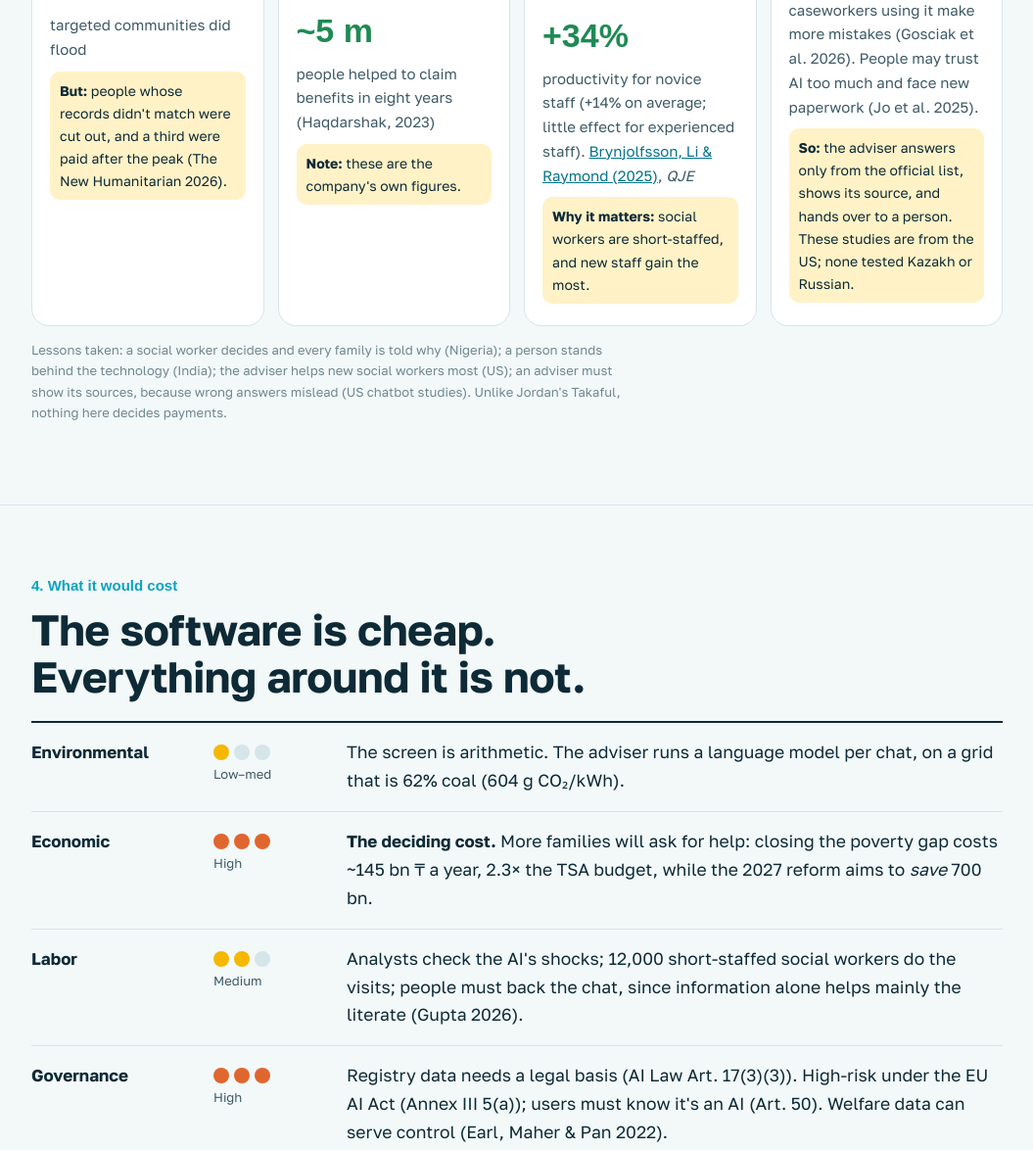
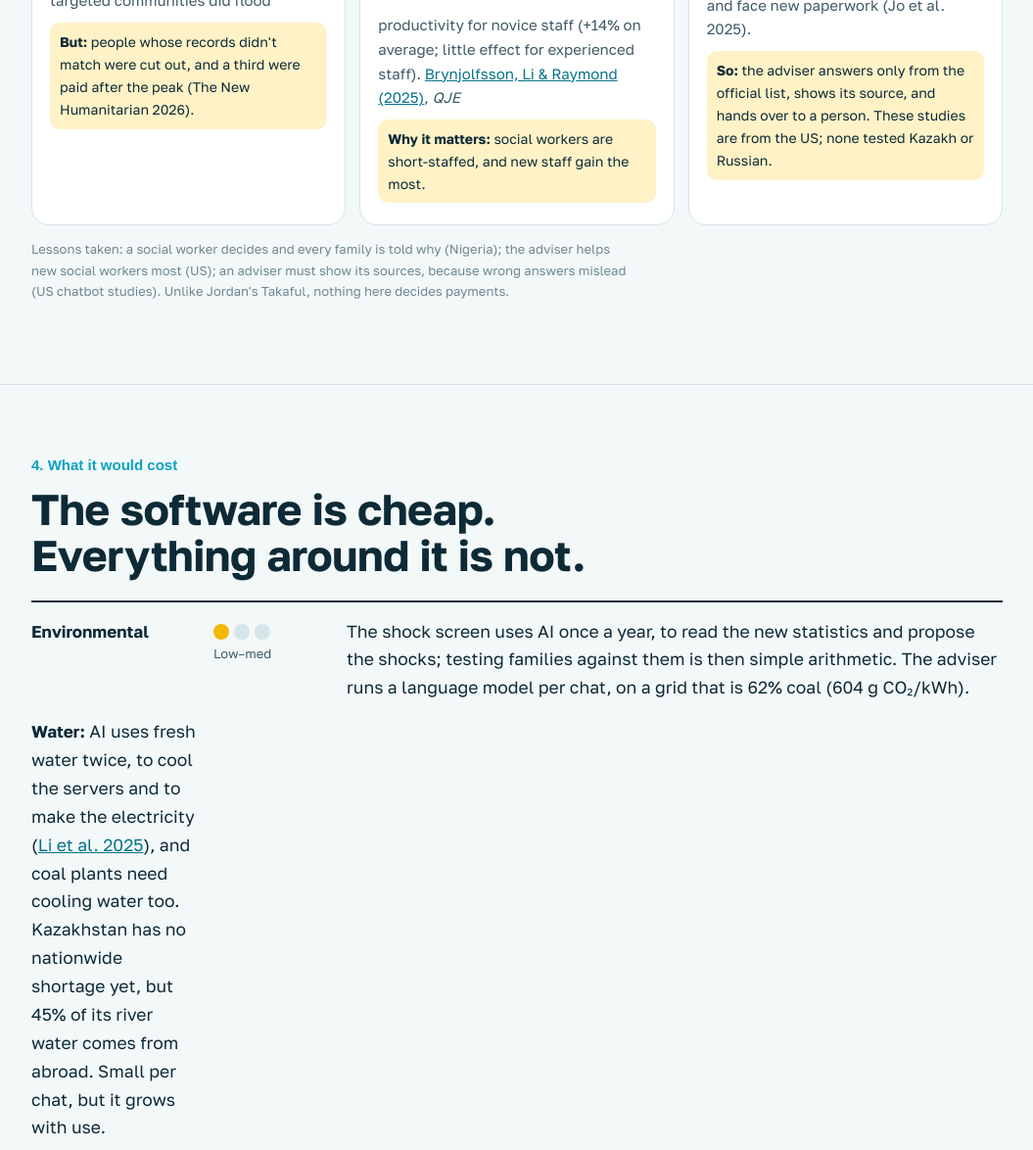
Before and after one commit to gasperagatha85-sketch/pls519_final_project, a plain HTML site: page index.html in a window 1280 px wide. Shown: the part 8920-10094 px from the top of the page at 98% size, without its empty margins (112-1167 px from the left). Drawn offline with Linux system fonts and the light colour scheme; a web font is replaced by a local one.

Commit message:
Drop Haqdarshak case, add water cost, reframe budget
Co-Authored-By: Claude Opus 5.5 <noreply@anthropic.com>

```diff
--- a/index.html
+++ b/index.html
@@ -377,11 +377,10 @@ footer li a{overflow-wrap:anywhere}
 <h3>Where this has worked, and where it went wrong</h3>
 <div class="cases">
 <div class="case"><span class="kind">Shock screen's model</span><h4>Nigeria, 2024</h4><p>Google's AI flood forecasts triggered cash before the flood (GiveDirectly).</p><div class="num2">53 of 53</div><p>targeted communities did flood</p><p class="warn"><b>But:</b> people whose records didn't match were cut out, and a third were paid after the peak (The New Humanitarian 2026).</p></div>
-<div class="case"><span class="kind">Adviser's model</span><h4>India, Haqdarshak</h4><p>A platform that matches families to welfare schemes and helps them apply, with trained local agents.</p><div class="num2">~5 m</div><p>people helped to claim benefits in eight years (Haqdarshak, 2023)</p><p class="warn"><b>Note:</b> these are the company's own figures.</p></div>
 <div class="case"><span class="kind">Helping the social worker</span><h4>US, AI assistant for staff</h4><p>An AI chat assistant suggested answers to customer support staff at a large company.</p><div class="num2">+34%</div><p>productivity for novice staff (+14% on average; little effect for experienced staff). <a href="https://www.nber.org/papers/w31161">Brynjolfsson, Li &amp; Raymond (2025)</a>, <i>QJE</i></p><p class="warn"><b>Why it matters:</b> social workers are short-staffed, and new staff gain the most.</p></div>
 <div class="case"><span class="kind">Where AI advisers go wrong</span><h4>US, AI chatbots for benefits</h4><p>Language models often get eligibility rules wrong (Toles et al. 2025). When a chatbot is wrong, caseworkers using it make more mistakes (Gosciak et al. 2026). People may trust AI too much and face new paperwork (Jo et al. 2025).</p><p class="warn"><b>So:</b> the adviser answers only from the official list, shows its source, and hands over to a person. These studies are from the US; none tested Kazakh or Russian.</p></div>
 </div>
-<p class="tiny">Lessons taken: a social worker decides and every family is told why (Nigeria); a person stands behind the technology (India); the adviser helps new social workers most (US); an adviser must show its sources, because wrong answers mislead (US chatbot studies). Unlike Jordan's Takaful, nothing here decides payments.</p>
+<p class="tiny">Lessons taken: a social worker decides and every family is told why (Nigeria); the adviser helps new social workers most (US); an adviser must show its sources, because wrong answers mislead (US chatbot studies). Unlike Jordan's Takaful, nothing here decides payments.</p>
 </div></section>
 
 
@@ -389,8 +388,8 @@ footer li a{overflow-wrap:anywhere}
 <div class="num">4. What it would cost</div>
 <h2>The software is cheap. Everything around it is not.</h2>
 <div class="costs">
-<div class="cost"><b>Environmental</b><div><div class="meterdots l"><i></i><i></i><i></i></div><span class="lvl">Low–med</span></div><p>The screen is arithmetic. The adviser runs a language model per chat, on a grid that is 62% coal (604 g CO₂/kWh).</p></div>
-<div class="cost"><b>Economic</b><div><div class="meterdots h"><i></i><i></i><i></i></div><span class="lvl">High</span></div><p><b>The deciding cost.</b> More families will ask for help: closing the poverty gap costs ~145 bn ₸ a year, 2.3× the TSA budget, while the 2027 reform aims to <i>save</i> 700 bn.</p></div>
+<div class="cost"><b>Environmental</b><div><div class="meterdots l"><i></i><i></i><i></i></div><span class="lvl">Low–med</span></div><p>The shock screen uses AI once a year, to read the new statistics and propose the shocks; testing families against them is then simple arithmetic. The adviser runs a language model per chat, on a grid that is 62% coal (604 g CO₂/kWh).</p><p><b>Water:</b> AI uses fresh water twice, to cool the servers and to make the electricity (<a href="https://doi.org/10.1145/3724499">Li et al. 2025</a>), and coal plants need cooling water too. Kazakhstan has no nationwide shortage yet, but 45% of its river water comes from abroad. Small per chat, but it grows with use.</p></div>
+<div class="cost"><b>Economic</b><div><div class="meterdots h"><i></i><i></i><i></i></div><span class="lvl">High</span></div><p><b>The deciding cost.</b> More families will ask for help: closing the poverty gap would need ~145 bn ₸ a year, 2.3× the TSA budget. The money exists: the 2027 reform aims to save 700 bn ₸. The question is whether any of it goes to the poor.</p></div>
 <div class="cost"><b>Labor</b><div><div class="meterdots m"><i></i><i></i><i></i></div><span class="lvl">Medium</span></div><p>Analysts check the AI's shocks; 12,000 short-staffed social workers do the visits; people must back the chat, since information alone helps mainly the literate (Gupta 2026).</p></div>
 <div class="cost"><b>Governance</b><div><div class="meterdots h"><i></i><i></i><i></i></div><span class="lvl">High</span></div><p>Registry data needs a legal basis (AI Law Art. 17(3)(3)). High-risk under the EU AI Act (Annex III 5(a)); users must know it's an AI (Art. 50). Welfare data can serve control (Earl, Maher &amp; Pan 2022).</p></div>
 <div class="cost"><b>Data ethics</b><div><div class="meterdots m"><i></i><i></i><i></i></div><span class="lvl">Medium</span></div><p>No consent to the screen's use of state data; chats must store nothing. When systems fail, the unprotected "are left to carry the pieces" (Mhlambi 2020).</p></div>
@@ -420,7 +419,7 @@ footer li a{overflow-wrap:anywhere}
 </ul></div>
 </div>
 <p class="bigline">If the money for help is not there, the answer is <span>no</span>.</p>
-<p>Both doors bring more families to ask for help. Paying everyone below the line would cost about 145 bn ₸ a year, 2.3× today's TSA budget, while the 2027 reform aims to save 700 bn ₸. Promises without money break trust: in Nigeria, some families were cut without a reason, and some borrowed money expecting aid that never came.</p>
+<p>Both doors bring more families to ask for help. Paying everyone below the line would cost about 145 bn ₸ a year, 2.3× today's TSA budget. That is affordable: the 2027 reform plans to cut 700 bn ₸ of social spending. But the reform is meant to spend less, not to reach more poor families. If the savings are not partly used for the poor, the tools raise demand the budget will not meet. Promises without money break trust: in Nigeria, some families were cut without a reason, and some borrowed money expecting aid that never came.</p>
 <p>Nothing here has been tested on real families, so it starts small:</p>
 <ol class="timeline"><li><b>Pilot</b>districts in Ulytau, Mangystau or Abai, the regions with the deepest poverty</li><li><b>Compare</b>with similar districts that start a year later</li><li><b>Scale</b>only if take-up and incomes rise and the poverty gap falls</li></ol>
 </div>
@@ -441,7 +440,7 @@ footer li a{overflow-wrap:anywhere}
 <li>Kudebayeva, A. (2018). <a href="https://ei.cerge-ei.cz/pdf/wp/Wp627.pdf">Chronic poverty in Kazakhstan</a>. CERGE-EI.</li>
 <li>Brown, C., Ravallion, M. &amp; van de Walle, D. (2018). <a href="https://doi.org/10.1016/j.jdeveco.2018.05.004">A poor means test?</a> <i>Journal of Development Economics</i>.</li>
 <li>Gosciak, J. et al. (2026). <a href="https://arxiv.org/abs/2603.11213">LLMs in social services</a>.</li>
-<li>Cases: <a href="https://www.givedirectly.org/flood-forecast-ai">GiveDirectly (2025)</a> and <a href="https://www.thenewhumanitarian.org/investigations/2026/08/31/givedirectlys-ai-experiment-left-vulnerable-flood-victims-behind-nigeria">The New Humanitarian (2026)</a> on Nigeria; <a href="https://haqdarshak.com/?p=11359">Haqdarshak (2023)</a>; <a href="https://www.nber.org/papers/w31161">Brynjolfsson, Li &amp; Raymond (2025)</a>.</li>
+<li>Cases: <a href="https://www.givedirectly.org/flood-forecast-ai">GiveDirectly (2025)</a> and <a href="https://www.thenewhumanitarian.org/investigations/2026/08/31/givedirectlys-ai-experiment-left-vulnerable-flood-victims-behind-nigeria">The New Humanitarian (2026)</a> on Nigeria; <a href="https://www.nber.org/papers/w31161">Brynjolfsson, Li &amp; Raymond (2025)</a>.</li>
 <li>Law No. 230-VIII <a href="https://zakon.uchet.kz/rus/docs/Z2500000230">"On Artificial Intelligence" (2025)</a>; <a href="https://eur-lex.europa.eu/eli/reg/2024/1689/oj">EU AI Act (2024)</a>.</li>
 </ul>
 <p class="note">The full list of sources is available in the research paper.</p>
```
